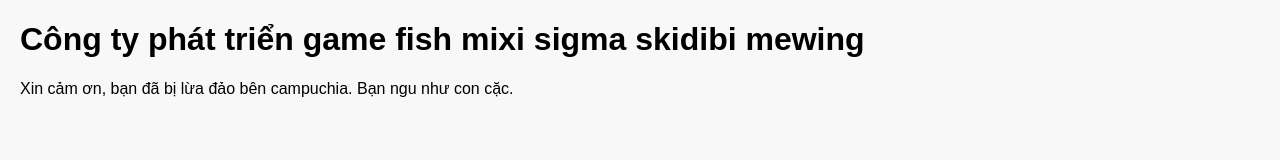
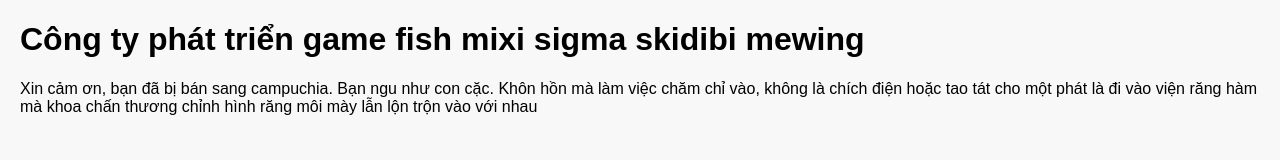
Before and after one commit to congtygamefishmixi/congtygamesigmaskidibi.com.vn, a plain HTML site: page à.html in a window 1280 px wide. Drawn offline with Linux system fonts and the light colour scheme.

Commit message:
Update à.html

```diff
--- a/à.html
+++ b/à.html
@@ -20,6 +20,6 @@
 </head>
 <body>
     <h1>Công ty phát triển game fish mixi sigma skidibi mewing</h1>
-    <p>Xin cảm ơn, bạn đã bị lừa đảo bên campuchia. Bạn ngu như con cặc.</p>
+    <p>Xin cảm ơn, bạn đã bị bán sang campuchia. Bạn ngu như con cặc. Khôn hồn mà làm việc chăm chỉ vào, không là chích điện hoặc tao tát cho một phát là đi vào viện răng hàm mà khoa chấn thương chỉnh hình răng môi mày lẫn lộn trộn vào với nhau</p>
 </body>
 </html>
```
